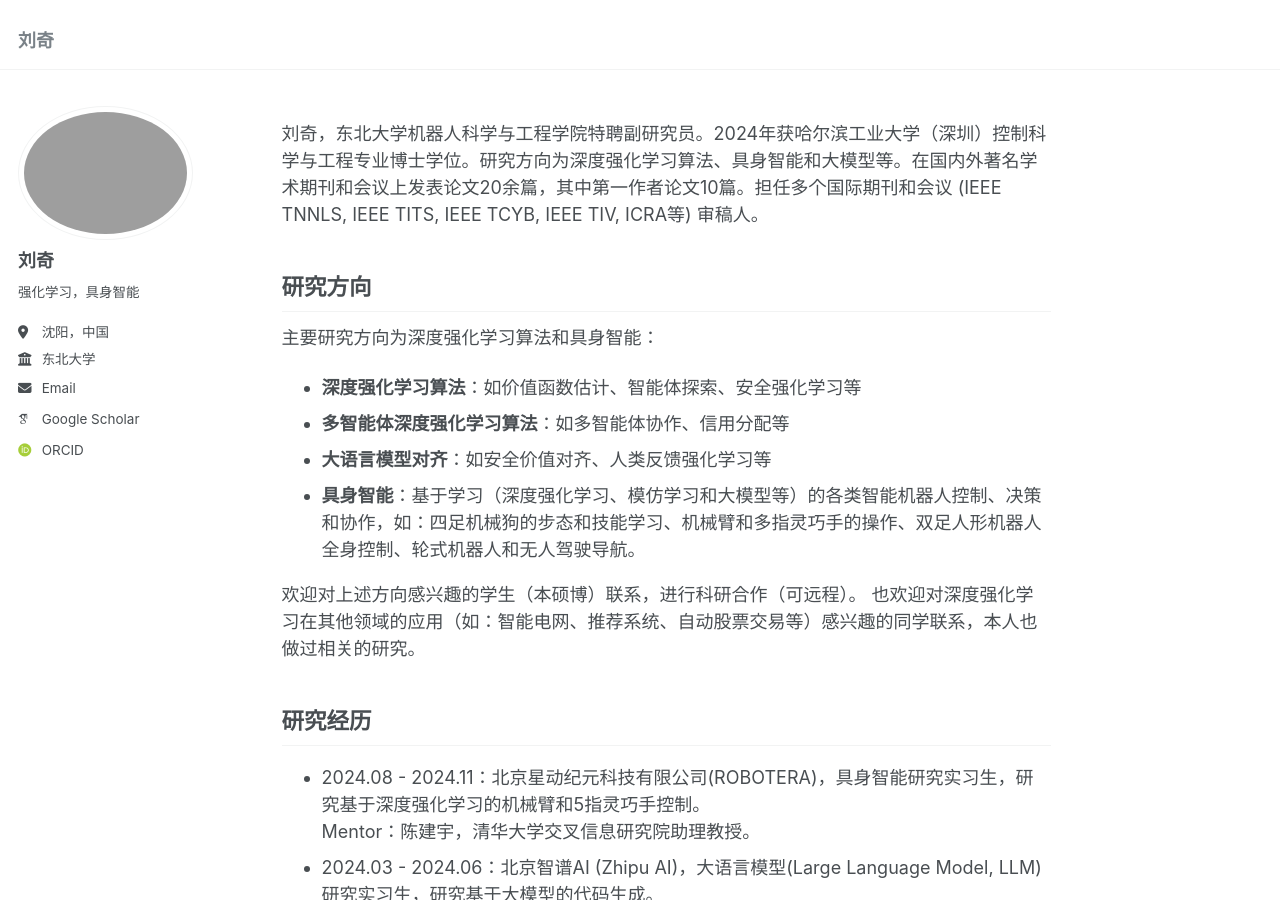
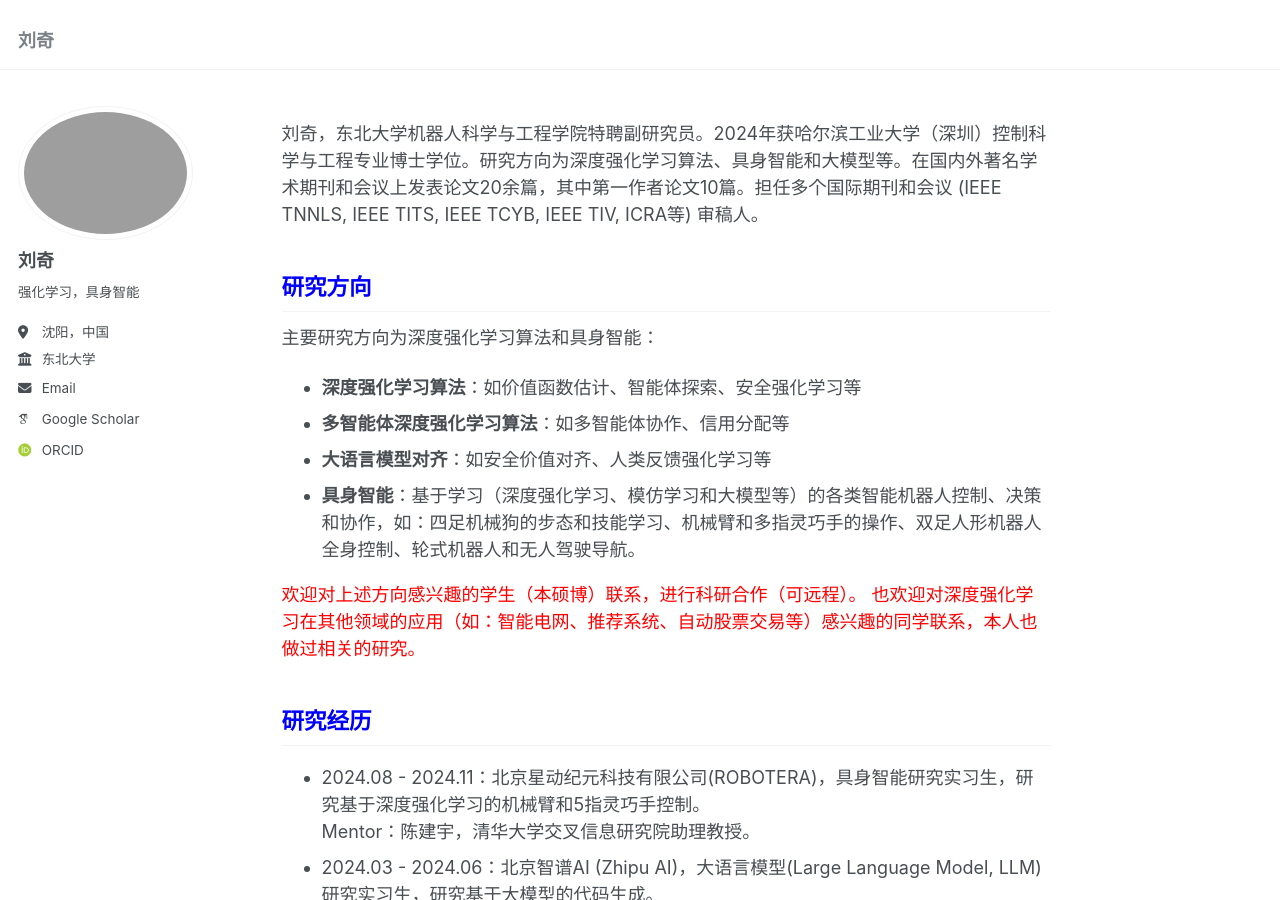
Before and after one commit to liuqi8827/liuqi8827.github.io, a Jekyll site: the page built from _pages/about.md, in a window 1280 px wide and 900 px high. Built offline with Jekyll 4.4.1, drawn with Linux system fonts in a browser that asks for light colours; some web fonts are replaced.

Commit message:
Update about.md

```diff
--- a/_pages/about.md
+++ b/_pages/about.md
@@ -9,17 +9,17 @@ redirect_from:
 
 刘奇，东北大学机器人科学与工程学院特聘副研究员。2024年获哈尔滨工业大学（深圳）控制科学与工程专业博士学位。研究方向为深度强化学习算法、具身智能和大模型等。在国内外著名学术期刊和会议上发表论文20余篇，其中第一作者论文10篇。担任多个国际期刊和会议 (IEEE TNNLS, IEEE TITS, IEEE TCYB, IEEE TIV, ICRA等) 审稿人。
 
-## <front color="blue">研究方向</front>
+## <font color="blue">研究方向</font>
 主要研究方向为深度强化学习算法和具身智能：
 - **深度强化学习算法**：如价值函数估计、智能体探索、安全强化学习等
 - **多智能体深度强化学习算法**：如多智能体协作、信用分配等
 - **大语言模型对齐**：如安全价值对齐、人类反馈强化学习等
 - **具身智能**：基于学习（深度强化学习、模仿学习和大模型等）的各类智能机器人控制、决策和协作，如：四足机械狗的步态和技能学习、机械臂和多指灵巧手的操作、双足人形机器人全身控制、轮式机器人和无人驾驶导航。
 
-<front color="red">欢迎对上述方向感兴趣的学生（本硕博）联系，进行科研合作（可远程）。
-也欢迎对深度强化学习在其他领域的应用（如：智能电网、推荐系统、自动股票交易等）感兴趣的同学联系，本人也做过相关的研究。</front>
+<font color="red">欢迎对上述方向感兴趣的学生（本硕博）联系，进行科研合作（可远程）。
+也欢迎对深度强化学习在其他领域的应用（如：智能电网、推荐系统、自动股票交易等）感兴趣的同学联系，本人也做过相关的研究。</font>
 
-## <front color="blue">研究经历</front>
+## <font color="blue">研究经历</font>
 - 2024.08 - 2024.11：北京星动纪元科技有限公司(ROBOTERA)，具身智能研究实习生，研究基于深度强化学习的机械臂和5指灵巧手控制。
   Mentor：陈建宇，清华大学交叉信息研究院助理教授。
 - 2024.03 - 2024.06：北京智谱AI (Zhipu AI)，大语言模型(Large Language Model, LLM) 研究实习生，研究基于大模型的代码生成。
@@ -29,7 +29,7 @@ redirect_from:
 - 2018.07 - 2018.12：地平线机器人(Horizon Robotics)，无人驾驶研究实习生，研究室外无人车定位与建图算法(SLAM)。
   Mentor：徐斌峰，地平线机器人算法工程师。
 
-## <front color="blue">科研论文（部分）（<sup>†</sup>共同一作）</front>
+## <font color="blue">科研论文（部分）（<sup>†</sup>共同一作）</font>
 - **Qi Liu**, Yanjie Li, Xiongtao Shi, Ke Lin, Yuecheng Liu, Yunjiang Lou.. Distributional Policy Gradient With Distributional Value Function. IEEE Transactions on Neural Networks and Learning Systems, 2024. (JCR 1区，中科院大类1区，IF: 10.4，TOP期刊)
 - **Qi Liu**, Yanjie Li, Yuecheng Liu，Ke Lin，Jianqi Gao, Yunjiang Lou. Data Efficient Deep Reinforcement Learning With Action-Ranked Temporal Difference Learning, IEEE Transactions on Emerging Topics in Computational Intelligence, 2024. (JCR 1区，中科院大类2区，IF: 5.3)
 - **Qi Liu**, Yanjie Li, Shiyu Chen, Ke Lin, Xiongtao Shi, Yunjiang Lou. Distributional Reinforcement Learning With Epistemic and Aleatoric Uncertainty Estimation. Information Sciences, 2023. (JCR 1区，中科院大类1区，IF: 8.1，TOP期刊)
@@ -43,7 +43,7 @@ redirect_from:
 - **Qi Liu<sup>†</sup>**, Jingxiang Guo<sup>†</sup>, Sixi Lin, Shuaikang Ma, Jinxuan Zhu, Yanjie Li. MASQ: Multi-Agent Reinforcement Learning for Single Quadruped Robot Locomotion. arXiv preprint arXiv:2408.13759
 - **Qi Liu**, Jianqi Gao, et al. Multi-Agent Target Assignment and Path Finding for Intelligent Warehouse: A Cooperative Multi-Agent Deep Reinforcement Learning Perspective. arXiv preprint arXiv:2408.13750
 
-## <front color="blue">学术兼职</front>
+## <font color="blue">学术兼职</font>
 担任多个国际期刊和会议审稿人：
 - IEEE Transactions on Neural Networks and Learning Systems (TNNLS)
 - IEEE Transactions on Intelligent Transportation Systems (TITS)
@@ -52,7 +52,7 @@ redirect_from:
 - IEEE International Conference on Robotics and Automation (ICRA)
 - IEEE/RSJ International Conference on Intelligent Robots and Systems (IROS)
 
-## <front color="blue">联系方式</front>
+## <font color="blue">联系方式</font>
 - 电子邮箱：liuqi@mail.neu.edu.cn, liuqi8827@gmail.com
 - 手机和微信号：13713517967
 - 办公室：东北大学（浑南校区）建筑学馆B座410室
```
